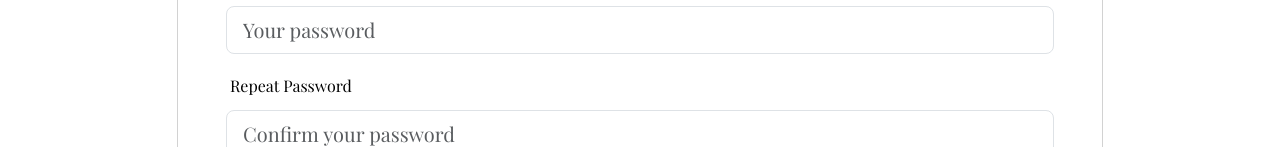
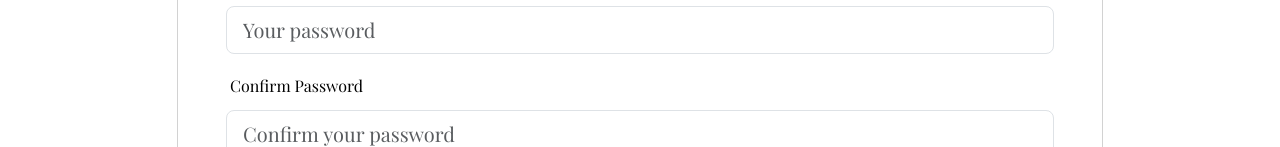
Before and after one commit to furkanmeraloglu/nodeblog, a Vue app: page /register in a window 1280 px wide. Shown: the part 653-800 px from the top of the page. Built offline with nearby package versions, Linux system fonts and the light colour scheme; a web font is replaced by a local one.

Commit message:
feat: vee-validate and yup added as form validation. register page form validation done

```diff
--- a/package.json
+++ b/package.json
@@ -13,6 +13,7 @@
   },
   "dependencies": {
     "@popperjs/core": "^2.11.8",
+    "@vee-validate/yup": "^4.15.0",
     "bootstrap": "^5.3.3",
     "pinia": "^3.0.1",
     "sass": "^1.85.1",
--- a/src/components/Auth/RegisterForm.vue
+++ b/src/components/Auth/RegisterForm.vue
@@ -1,34 +1,89 @@
 <template>
+  <Form :validation-schema="schema" @submit="onSubmit" @invalid-submit="onInvalidSubmit">
+    <SocialAuth mode="Register"/>
     <div data-mdb-input-init class="form-outline mb-4">
       <label class="form-label p-1" for="form3Example3">Name</label>
-    <input type="email" id="form3Example3" class="form-control form-control-lg"
+      <Field type="text" name="name" class="form-control form-control-lg"
              placeholder="Your name" />
     </div>
 
     <div data-mdb-input-init class="form-outline mb-4">
       <label class="form-label p-1" for="form3Example3">Username</label>
-    <input type="email" id="form3Example3" class="form-control form-control-lg"
+      <Field type="text" name="username" class="form-control form-control-lg"
              placeholder="Your username" />
     </div>
 
     <div data-mdb-input-init class="form-outline mb-4">
       <label class="form-label p-1" for="form3Example3">Email address</label>
-    <input type="email" id="form3Example3" class="form-control form-control-lg"
+      <Field type="email" name="email" class="form-control form-control-lg"
              placeholder="Your email address" />
     </div>
 
     <div data-mdb-input-init class="form-outline mb-3">
       <label class="form-label p-1" for="form3Example4">Password</label>
-    <input type="password" id="form3Example4" class="form-control form-control-lg"
+      <Field type="password" name="password" class="form-control form-control-lg"
              placeholder="Your password" />
     </div>
 
     <div data-mdb-input-init class="form-outline mb-3">
-    <label class="form-label p-1" for="form3Example4">Repeat Password</label>
-    <input type="password" id="form3Example4" class="form-control form-control-lg"
+      <label class="form-label p-1" for="form3Example4">Confirm Password</label>
+      <Field type="password" name="confirm_password" class="form-control form-control-lg"
              placeholder="Confirm your password" />
     </div>
+    <div class="pt-1 mb-4">
+      <button data-mdb-button-init data-mdb-ripple-init class="submit-btn btn btn-light btn-lg btn-block" type="submit">Register</button>
+    </div>
+    <p class="small fw-bold mt-2 pt-1 mb-0">Already registered?
+      <router-link class="log-in-link" to="/login">Sign in here</router-link>
+    </p>
+  </Form>
 </template>
 <script setup lang="ts">
+import {RouterLink} from "vue-router";
+import SocialAuth from "@/components/Auth/SocialAuth.vue";
+import { Form, Field } from 'vee-validate';
+import * as Yup from 'yup';
 
+const schema = Yup.object().shape({
+  name: Yup.string().required(),
+  username: Yup.string().required(),
+  email: Yup.string().email().required(),
+  password: Yup.string().min(6).required(),
+  confirm_password: Yup.string()
+      .required()
+      .oneOf([Yup.ref('password')], 'Passwords do not match'),
+});
+
+function onSubmit(values: Record<string, number>) {
+  alert(JSON.stringify(values, null, 2));
+}
+
+function onInvalidSubmit() {
+  const submitBtn = document.querySelector('.submit-btn');
+  if (submitBtn) {
+    submitBtn.classList.add('disabled');
+    setTimeout(() => {
+      submitBtn.classList.remove('disabled');
+    }, 1500);
+  }
+}
 </script>
+
+<style>
+.log-in-link {
+  color: #6b7f6f;
+  text-decoration: none;
+}
+
+.log-in-link:hover {
+  color: #232b2b;
+}
+
+.img-fluid {
+  max-width: none;
+}
+.disabled {
+  opacity: 0.6;
+  cursor: not-allowed;
+}
+</style>
--- a/src/views/Auth/RegisterView.vue
+++ b/src/views/Auth/RegisterView.vue
@@ -5,18 +5,9 @@
         <div class="col col-md-10">
           <div class="card" style="border-radius: 1rem;">
             <div class="row g-0 d-flex align-items-center">
-                <div class="card-body p-4 p-md-5 text-black">
-                  <form>
-                    <SocialAuth mode="Register"/>
-                    <RegisterForm/>
-                    <div class="pt-1 mb-4">
-                      <button data-mdb-button-init data-mdb-ripple-init class="btn btn-light btn-lg btn-block" type="button">Register</button>
-                    </div>
-                    <p class="small fw-bold mt-2 pt-1 mb-0">Already registered?
-                      <router-link class="log-in-link" to="/login">Sign in here</router-link>
-                    </p>
-                  </form>
-                </div>
+              <div class="card-body p-4 p-md-5 text-black">
+                <RegisterForm/>
+              </div>
             </div>
           </div>
         </div>
@@ -25,20 +16,5 @@
   </section>
 </template>
 <script setup lang="ts">
-import SocialAuth from "@/components/Auth/SocialAuth.vue";
 import RegisterForm from "@/components/Auth/RegisterForm.vue";
-import {RouterLink} from "vue-router";
 </script>
-<style>
-.log-in-link {
-  color: #6b7f6f;
-  text-decoration: none;
-}
-.log-in-link:hover {
-  color: #232b2b;
-}
-
-.img-fluid {
-  max-width: none;
-}
-</style>
```
Also changed, not shown: 1 other file (tests, documents, lock files or other folders). Lines whose indentation alone changed are shown as unchanged.
